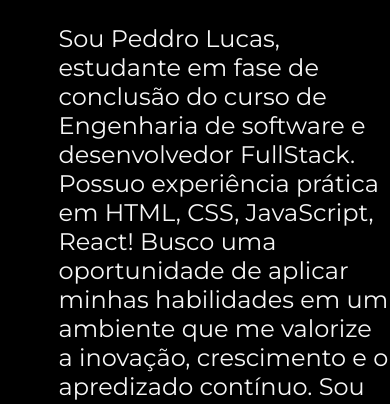
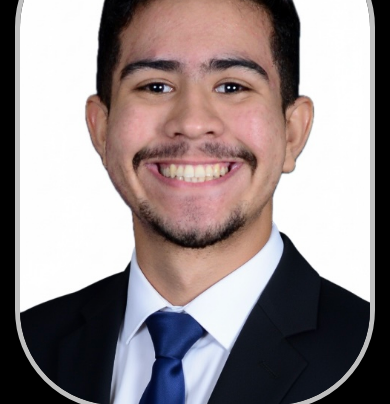
Before and after one commit to pedrolbr25/Grade-curricular, a plain HTML site: page index.html in a window 390 px wide. Shown: the part 129-533 px from the top of the page. Drawn offline with nearby package versions, Linux system fonts and the light colour scheme; a script that the page names is missing.

Commit message:
ajuste de responsividade para celular

```diff
--- a/styles/style.css
+++ b/styles/style.css
@@ -118,3 +118,13 @@ body{
     width: 350px;
     border: 5px solid #dddd;
 }
+/* Isso diz: só aplique o que estiver aqui dentro se a tela for menor que 768px*/
+@media (max-width: 768px) {
+    .apresentacao{
+        flex-direction: column-reverse; /*muda para um embaixo do outro */
+        padding: 5%; /* Diminui o espaço nas laterais*/
+    }
+    .apresentacao__conteudo{
+        width: auto; /*remove o que eu tinha fixos de 615px*/
+    }
+}
```
